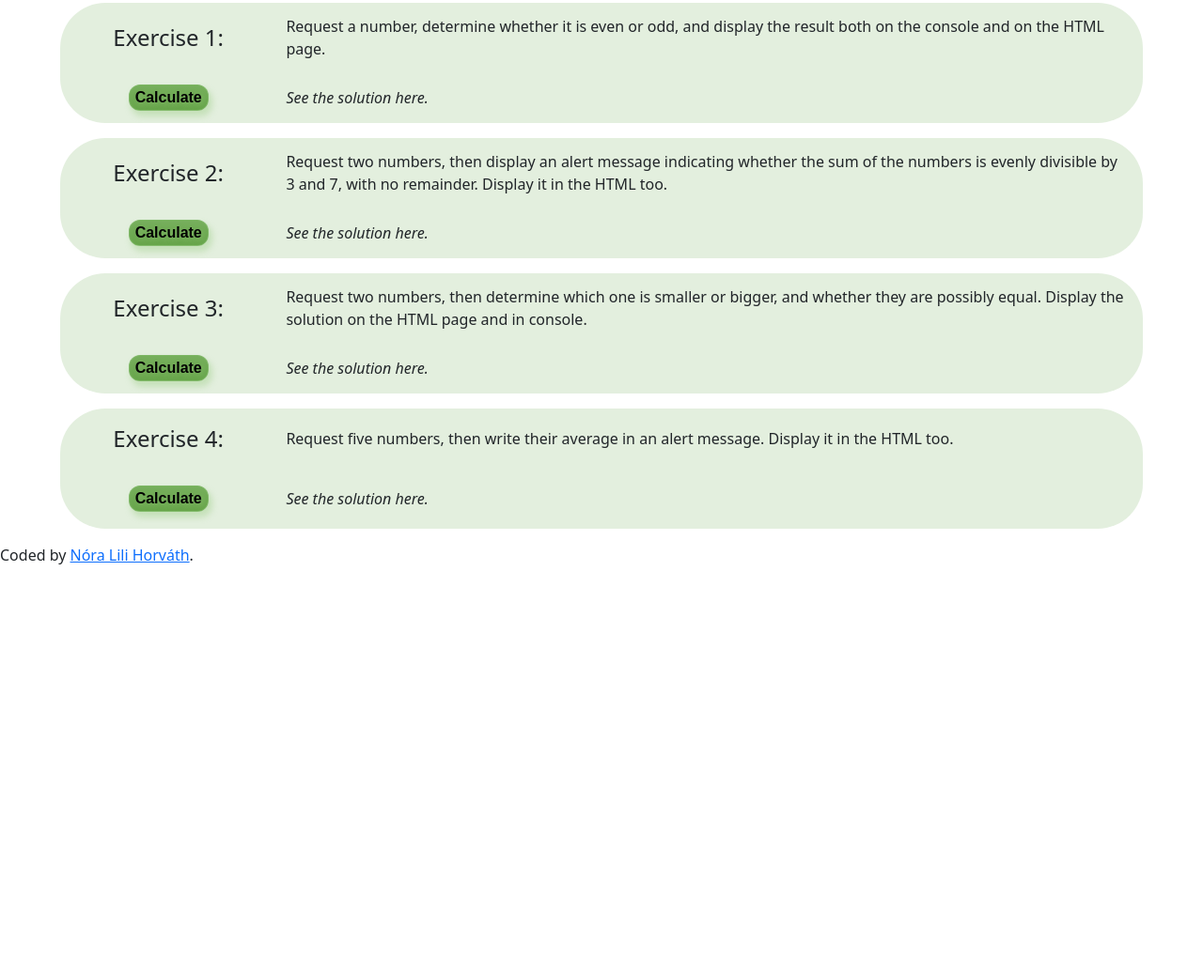
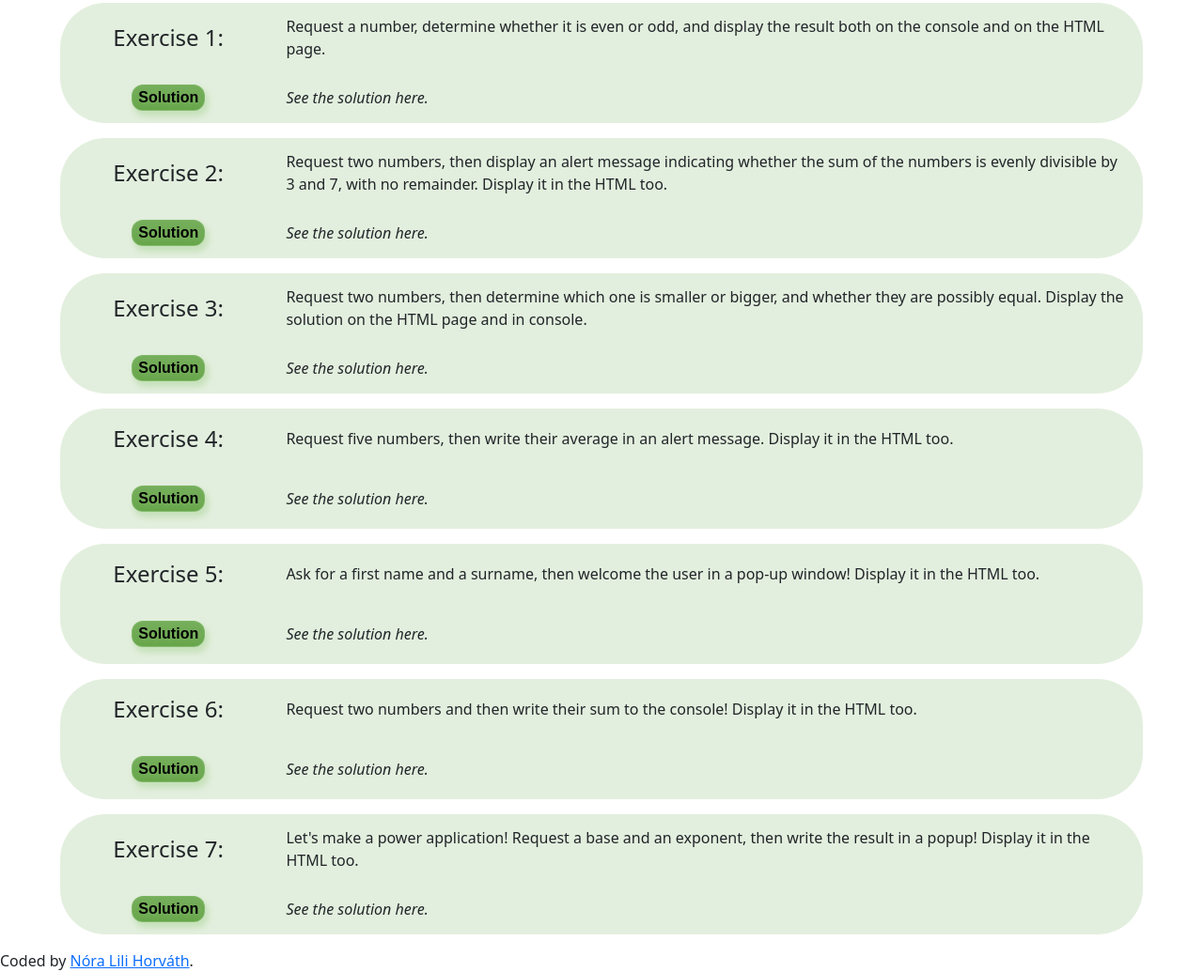
Before and after one commit to NoraLili/javascript-practice, a plain HTML site: page index.html in a window 1280 px wide. Shown: the part 77-1112 px from the top of the page at 94% size. Before the commit the page ends 800 px from the top, so only its background shows below. Drawn offline with nearby package versions, Linux system fonts and the light colour scheme.

Commit message:
Basics 2 exercises

```diff
--- a/basics.js
+++ b/basics.js
@@ -87,3 +87,46 @@ function printAverage() {
     alert(result);
     document.getElementById(`solution-4`).innerHTML = result;
 }
+
+// Exercise 5
+function printWelcome() {
+    let firstName = prompt(`Please enter your first name!`);
+    let lastName = prompt(`Please enter your last name!`);
+    let result = `Welcome ${firstName} ${lastName}! :)`
+    alert(result);
+    document.getElementById(`solution-5`).innerHTML = result;
+}
+
+// Exercise 6
+function calculateSum(number1, number2) {
+    return number1 + number2;
+}
+
+function printSum() {
+    let firstRequestedNumber = Number(prompt(`Please enter an number!`));
+    let secondRequestedNumber = Number(prompt(`Please enter another number!`));
+    if (!validateInput(firstRequestedNumber) || !validateInput(secondRequestedNumber)) {
+        alert('You entered incorrect data! Please enter a number.');
+        return;
+    }
+    let result = `Your numbers are ${firstRequestedNumber} and ${secondRequestedNumber}, their sum is: ${calculateSum(firstRequestedNumber, secondRequestedNumber)}.`;
+    console.log(result);
+    document.getElementById(`solution-6`).innerHTML = result;
+}
+
+// Exercise 7
+function calculatePower(base, exponent) {
+    return Math.pow(base, exponent);
+}
+
+function printPower(){
+    let firstRequestedNumber = Number(prompt(`Please enter a base!`));
+    let secondRequestedNumber = Number(prompt(`Please enter an exponent!`));
+    if (!validateInput(firstRequestedNumber) || !validateInput(secondRequestedNumber)) {
+        alert('You entered incorrect data! Please enter a number.');
+        return;
+    }
+    let result = `Your base number is ${firstRequestedNumber} raised to the power of ${secondRequestedNumber}, the result of which is ${calculatePower(firstRequestedNumber, secondRequestedNumber)}.`;
+    alert(result);
+    document.getElementById(`solution-7`).innerHTML = result;
+}
--- a/css/style.css
+++ b/css/style.css
@@ -1,4 +1,4 @@
-.sections {
+.sections, .section-title {
     max-width: 90%;
     margin: auto;
 }
--- a/index.html
+++ b/index.html
@@ -12,19 +12,17 @@
 
 <body>
     <main>
-        <section class="sections">
-            <h1 class="section-title">Basics 1</h1>
-
+        <h1 class="section-title">Basics</h1>
+        <section id="basics-1" class="sections">
             <div class="exercise">
                 <div class="center">
                     <h2 class="exercise-title">Exercise 1:</h2>
                 </div>
                 <div class="center">
-                    <p class="exercise-description">Request a number, determine whether it is even or odd, and display
-                        the result both on the console and on the HTML page.</p>
+                    <p class="exercise-description">Request a number, determine whether it is even or odd, and display the result both on the console and on the HTML page.</p>
                 </div>
                 <div class="center solution-button-div">
-                    <button type="button" class="btn-primary button" onclick="printOddEven()">Calculate</button>
+                    <button type="button" class="btn-primary button" onclick="printOddEven()">Solution</button>
                 </div>
                 <div class="center">
                     <p id="solution-1" class="solution-str">See the solution here.</p>
@@ -37,11 +35,10 @@
                 </div>
                 <div class="center">
                     <p class="exercise-description">Request two numbers, then display an alert message indicating
-                        whether the sum of the numbers is evenly divisible by 3 and 7, with no remainder. Display it in
-                        the HTML too.</p>
+                        whether the sum of the numbers is evenly divisible by 3 and 7, with no remainder. Display it in the HTML too.</p>
                 </div>
                 <div class="center solution-button-div">
-                    <button type="button" class="btn-primary button" onclick="printSumDivision()">Calculate</button>
+                    <button type="button" class="btn-primary button" onclick="printSumDivision()">Solution</button>
                 </div>
                 <div class="center">
                     <p id="solution-2" class="solution-str">See the solution here.</p>
@@ -53,12 +50,11 @@
                     <h2 class="exercise-title">Exercise 3:</h2>
                 </div>
                 <div class="center">
-                    <p class="exercise-description">Request two numbers, then determine which one is smaller or bigger,
-                        and whether they are possibly equal. Display the solution on the HTML page and in console.
+                    <p class="exercise-description">Request two numbers, then determine which one is smaller or bigger, and whether they are possibly equal. Display the solution on the HTML page and in console.
                     </p>
                 </div>
                 <div class="center solution-button-div">
-                    <button type="button" class="btn-primary button" onclick="printSmallerBigger()">Calculate</button>
+                    <button type="button" class="btn-primary button" onclick="printSmallerBigger()">Solution</button>
                 </div>
                 <div class="center">
                     <p id="solution-3" class="solution-str">See the solution here.</p>
@@ -70,14 +66,60 @@
                     <h2 class="exercise-title">Exercise 4:</h2>
                 </div>
                 <div class="center">
-                    <p class="exercise-description">Request five numbers, then write their average in an alert message.
-                        Display it in the HTML too.</p>
+                    <p class="exercise-description">Request five numbers, then write their average in an alert message. Display it in the HTML too.</p>
                 </div>
                 <div class="center solution-button-div">
-                    <button type="button" class="btn-primary button" onclick="printAverage()">Calculate</button>
+                    <button type="button" class="btn-primary button" onclick="printAverage()">Solution</button>
                 </div>
                 <div class="center">
                     <p id="solution-4" class="solution-str">See the solution here.</p>
+                </div>
+            </div>
+        </section>
+
+        <section id="basics-2" class="sections">
+            <div class="exercise">
+                <div class="center">
+                    <h2 class="exercise-title">Exercise 5:</h2>
+                </div>
+                <div class="center">
+                    <p class="exercise-description">Ask for a first name and a surname, then welcome the user in a pop-up window! Display it in the HTML too.</p>
+                </div>
+                <div class="center solution-button-div">
+                    <button type="button" class="btn-primary button" onclick="printWelcome()">Solution</button>
+                </div>
+                <div class="center">
+                    <p id="solution-5" class="solution-str">See the solution here.</p>
+                </div>
+            </div>
+
+            <div class="exercise">
+                <div class="center">
+                    <h2 class="exercise-title">Exercise 6:</h2>
+                </div>
+                <div class="center">
+                    <p class="exercise-description">Request two numbers and then write their sum to the console! Display it in the HTML too.</p>
+                </div>
+                <div class="center solution-button-div">
+                    <button type="button" class="btn-primary button" onclick="printSum()">Solution</button>
+                </div>
+                <div class="center">
+                    <p id="solution-6" class="solution-str">See the solution here.</p>
+                </div>
+            </div>
+
+            <div class="exercise">
+                <div class="center">
+                    <h2 class="exercise-title">Exercise 7:</h2>
+                </div>
+                <div class="center">
+                    <p class="exercise-description">Let's make a power application! Request a base and an exponent, then write the result in a popup! Display it in the HTML too.</p>
+                </div>
+                <div class="center solution-button-div">
+                    <button type="button" class="btn-primary button" onclick="printPower()">Solution</button>
+                </div>
+                <div class="center">
+                    <p id="solution-7" class="solution-str">See the solution here.</p>
                 </div>
             </div>
         </section>
```
